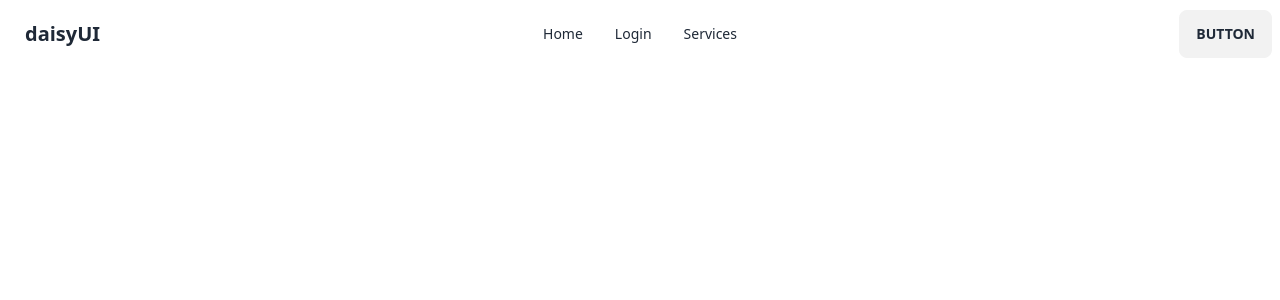
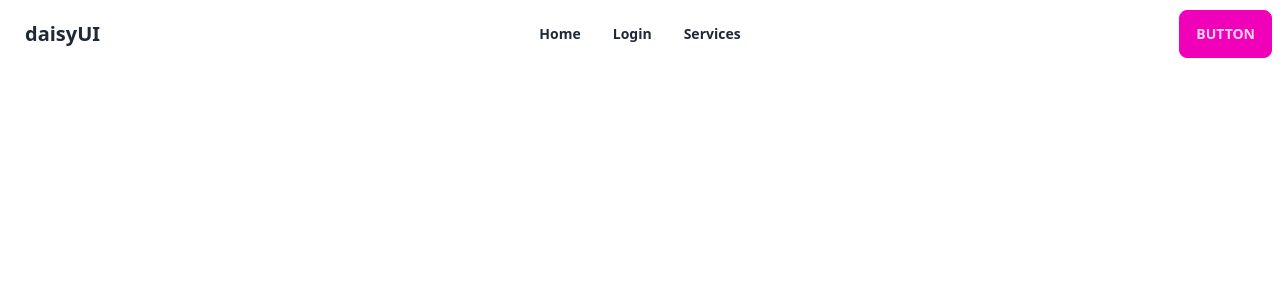
Before and after one commit to mazhars-git/auth-project, a React (Vite) app: page / in a window 1280 px wide. Shown: the top 300 px of the page. Built offline with nearby package versions, Linux system fonts and the light colour scheme.

Commit message:
design up

```diff
--- a/src/Components/Pages/MainMenu/MainMenu.jsx
+++ b/src/Components/Pages/MainMenu/MainMenu.jsx
@@ -18,13 +18,13 @@ const MainMenu = () => {
             </div>
             <div className="navbar-center hidden lg:flex">
                 <ul className="menu menu-horizontal px-1">
-                    <li><a>Home</a></li>
-                    <li><a>Login</a></li>
-                    <li><a>Services</a></li>
+                    <li><a className='font-semibold'>Home</a></li>
+                    <li><a className='font-semibold'>Login</a></li>
+                    <li><a className='font-semibold'>Services</a></li>
                 </ul>
             </div>
             <div className="navbar-end">
-                <a className="btn">Button</a>
+                <a className="btn btn-secondary">Button</a>
             </div>
         </div>
     );
```
